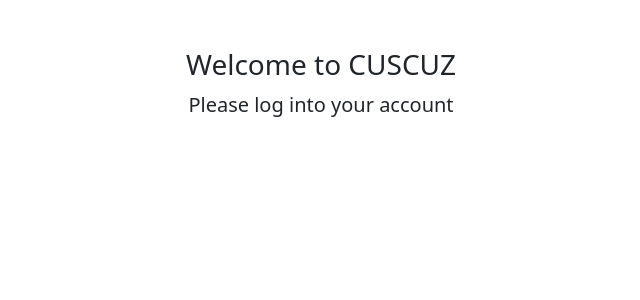
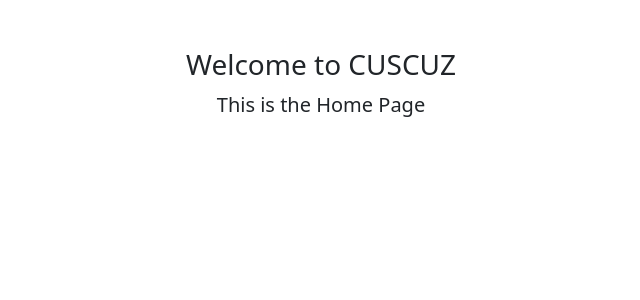
Before and after one commit to hugobelem/django-auth, a Django app: page / in a window 1280 px wide. Shown: the part 56-356 px from the top of the page, without its empty margins (319-959 px from the left). Run offline with Django 5.2, Linux system fonts and the light colour scheme.

Commit message:
changed home msg

```diff
--- a/templates/home.html
+++ b/templates/home.html
@@ -23,7 +23,7 @@
       <small class="text-body-secondary"></small>
     </h3>
 
-    <p class="lead">Please log into your account</p>
+    <p class="lead">This is the Home Page</p>
   </div>
 {% endif %}
 
```
